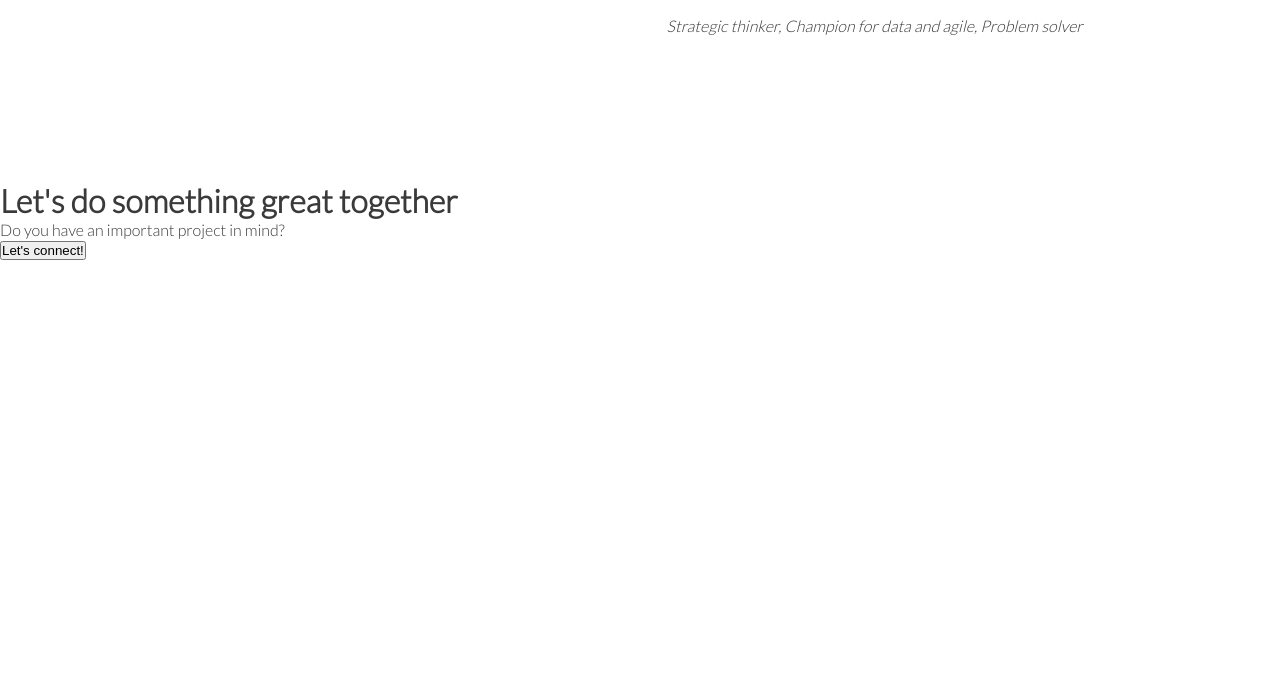
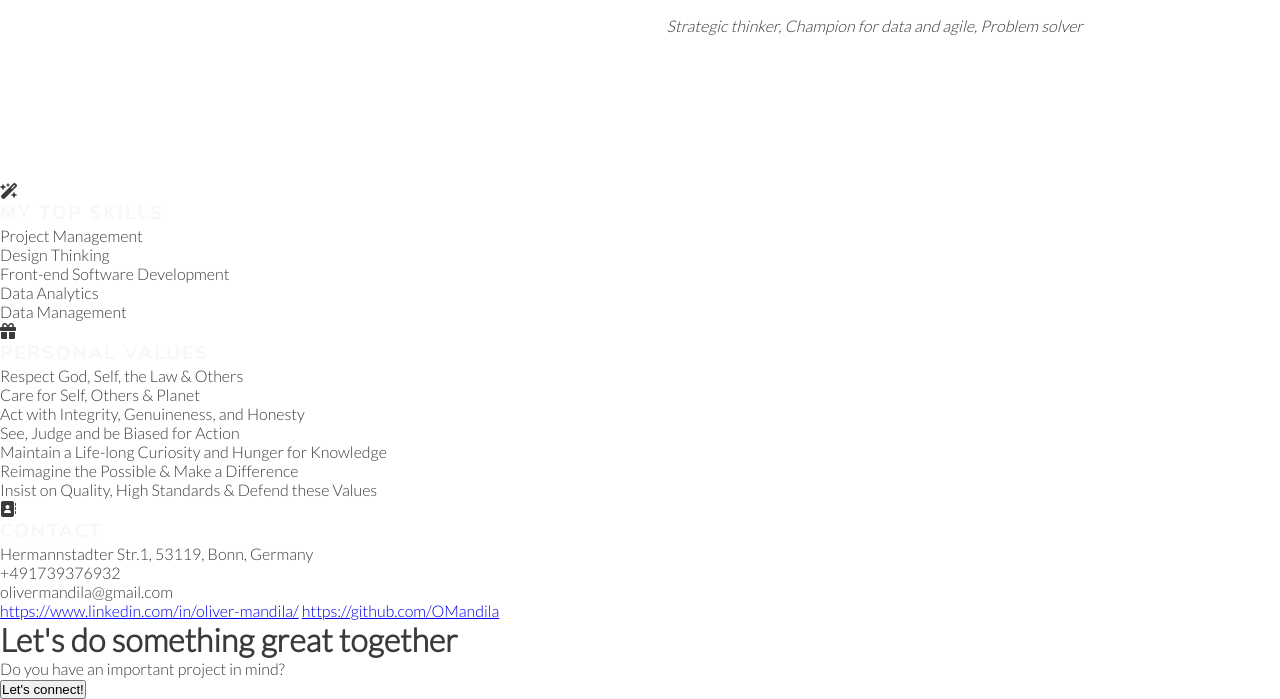
Before and after one commit to OMandila/the-sagacity-spectrum, a plain HTML site: page index.html in a window 1280 px wide. Shown: the part 880-1579 px from the top of the page. Before the commit the page ends 1140 px from the top, so only its background shows below. Drawn offline with nearby package versions, Linux system fonts and the light colour scheme.

Commit message:
feat: add content to about me section

```diff
--- a/index.html
+++ b/index.html
@@ -88,9 +88,41 @@
       </section>
 
       <section id="about">
-        <div id="skills"></div>
-        <div id="values"></div>
-        <div id="contact"></div>
+        <div id="about-me">
+          <div id="skills">
+            <p><i class="fa-solid fa-wand-magic-sparkles"></i></p>
+            <h3>My Top Skills</h3>
+            <ul id="list-of-skills">
+                <li>Project Management</li>
+                <li>Design Thinking</li>
+                <li>Front-end Software Development</li>
+                <li>Data Analytics</li>
+                <li>Data Management</li>
+            </ul>
+          </div>
+          <div id="values">
+            <p><i class="fa-solid fa-gift"></i></p>
+            <h3>Personal Values</h3>
+            <ul id="list-of-values">
+                <li>Respect God, Self, the Law & Others</li>
+                <li>Care for Self, Others & Planet</li>
+                <li>Act with Integrity, Genuineness, and Honesty</li>
+                <li>See, Judge and be Biased for Action</li>
+                <li>Maintain a Life-long Curiosity and Hunger for Knowledge</li>
+                <li>Reimagine the Possible & Make a Difference</li>
+                <li>Insist on Quality, High Standards & Defend these Values</li>
+            </ul>
+          </div>
+          <div id="contact">
+            <p><i class="fa-solid fa-address-book"></i></p>
+            <h3>Contact</h3>
+            <p>Hermannstadter Str.1, 53119, Bonn, Germany</p>
+            <p>+491739376932</p>
+            <p>olivermandila@gmail.com</p>
+            <a href="https://www.linkedin.com/in/oliver-mandila/">https://www.linkedin.com/in/oliver-mandila/</a>
+            <a href="https://github.com/OMandila">https://github.com/OMandila</a>
+          </div>
+        </div>
       </section>
 
       <section id="employment"></section>
```
